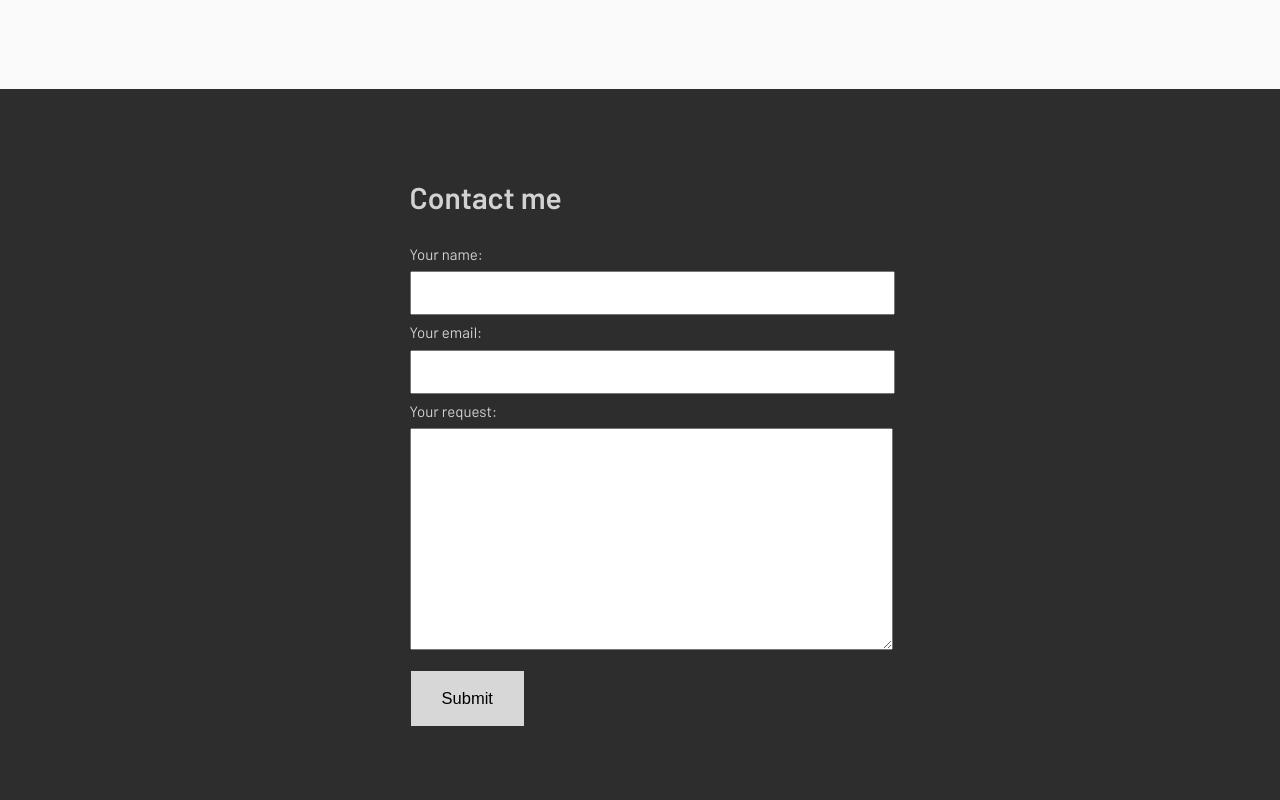
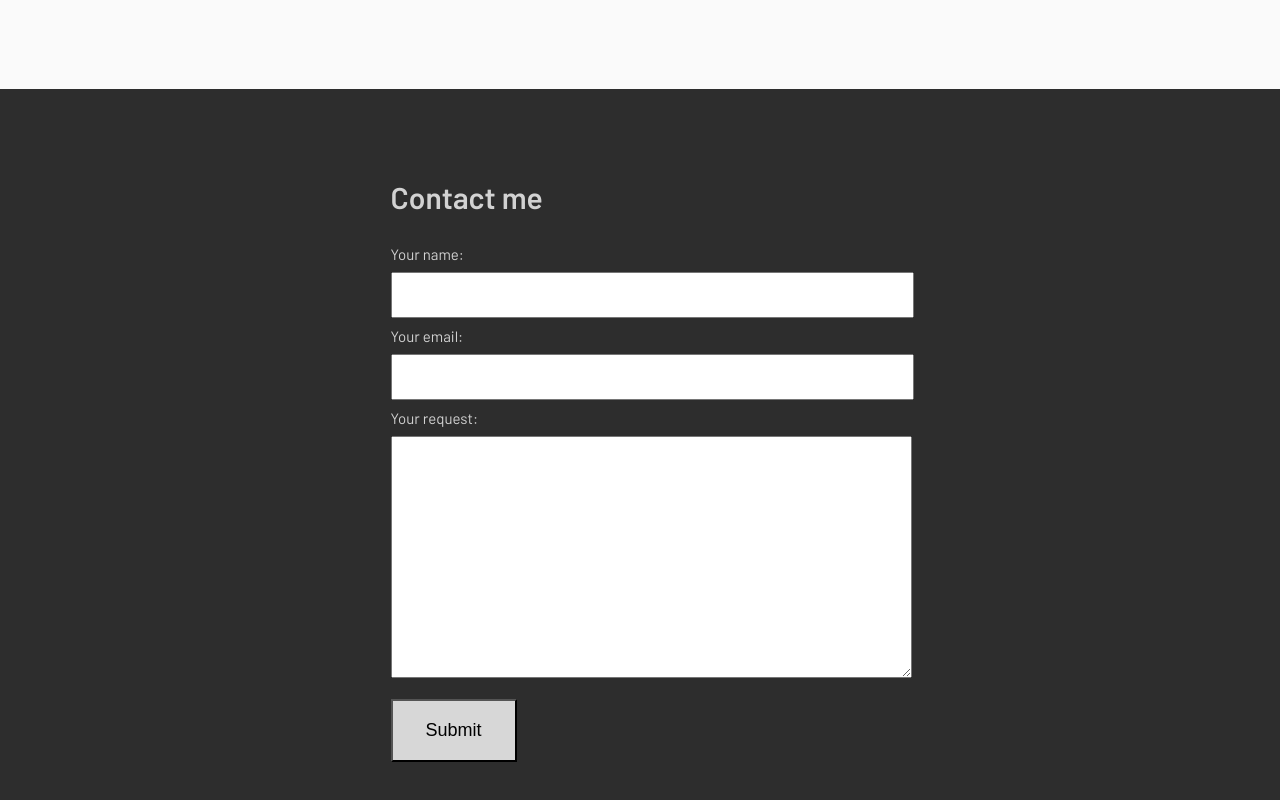
Before and after one commit to chernysn/chernysn.github.io, a plain HTML site: page index.html in a window 1280 px wide. Shown: the part 1974-2774 px from the top of the page. Drawn offline with Linux system fonts and the light colour scheme.

Commit message:
edited contact form
added formspree

```diff
--- a/index.html
+++ b/index.html
@@ -217,7 +217,7 @@
 
     <div class="section4" id="section4">
         <div class="inner_section4" id="inner_section4">
-            <form class="form" method="POST" action="contact.php" id="form">
+            <form class="form" method="POST" action="https://formspree.io/f/xqkvqgzv" id="form">
                 <h1>Contact me</h1>
                 <label for="name">Your name:</label><br>
                 <input type="text" id="name"> <br>
@@ -225,7 +225,7 @@
                 <input type="email" id="email"> <br>
                 <label for="request">Your request:</label><br>
                 <textarea name="contact_textarea" id="request" cols="50" rows="10"></textarea><br>
-                <button id="submit">Submit</button>
+                <button type="submit" id="submit">Submit</button>
             </form>
         </div>
     </div>
--- a/style_index.css
+++ b/style_index.css
@@ -15,7 +15,7 @@ body {
     font-family: 'Barlow', sans-serif;
     font-size: 15px;
     color: rgb(45, 45, 45);
-    background-color: rgb(50, 250, 250);
+    background-color: #993333;
 }
 
 
@@ -677,7 +677,7 @@ input[type="text"],
 input[type="email"],
 textarea {
     width: 100%;
-    font-size: 1.1em;
+    font-size: 1.2em;
     font-family: 'Barlow', sans-serif;
     padding: 10px;
     margin: .5em 0;
@@ -688,15 +688,17 @@ button {
 
     width: 7em;
     height: 3.5em;
-    font-size: 1.1em;
+    font-size: 1.2em;
     background-color: rgb(215, 215, 215);
-    border: .1px solid rgb(45, 45, 45);
     margin: .5em 0 1em 0;
-
 }
 
 button:hover {
     background-color: orange;
+}
+
+button:active {
+    transform: translate(1px, 2px);
 }
 
 
@@ -909,7 +911,7 @@ button:hover {
         flex-direction: column;
         justify-content: center;
         align-items: center;
-        min-height: calc(100vh - 50px);
+        min-height: 100vh;
         height: auto;
     }
 
```
